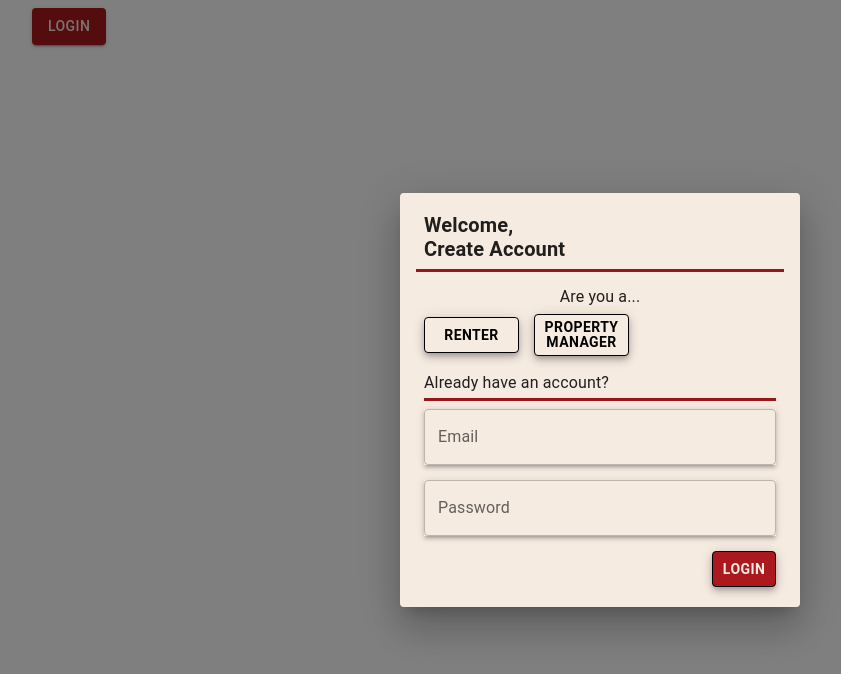
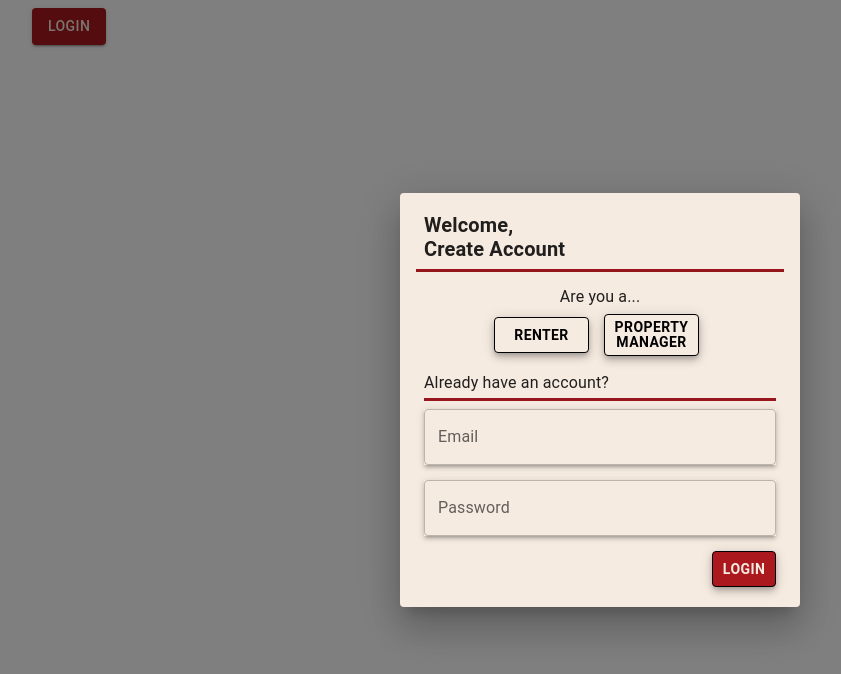
Before and after one commit to chrislqiu/Roomster, a React (Create React App) app in the folder client/: page /Login in a window 1280 px wide. Both pictures are taken after a click on the button "LOGIN". Shown: the top 674 px of the page, without its empty margins (40-881 px from the left). Built offline with nearby package versions, Linux system fonts and the light colour scheme.

Commit message:
- centered buttons

```diff
--- a/client/src/components/LoginView.js
+++ b/client/src/components/LoginView.js
@@ -80,7 +80,7 @@ const LoginView = ({ text}) => {
                             Are you a...
                         </Typography>
 
-                        <div style = {{justifyContent: "center", display: "inline", marginLeft: "auto", marginRight: "auto"}}>
+                        <div style = {{justifyContent: "center", display: "inline", marginLeft:"70px", marginRight:"70px"}}>
                             <Button
                                 sx={{
                                     ":hover": {
@@ -112,10 +112,9 @@ const LoginView = ({ text}) => {
                         Already have an account?
                     </Typography>
                     </Box>
-                    <Divider variant="middle" sx = {{textAlign: "center", borderBottomWidth: 3, color:"#AB191F", backgroundColor:"#AB191F", marginY:1, width: "100%", marginLeft: "auto", marginRight: "auto" }}/>
-
 
                     <Box>
+                        <Divider variant="middle" sx = {{textAlign: "center", borderBottomWidth: 3, color:"#AB191F", backgroundColor:"#AB191F", marginY:1, width: "100%", marginLeft: "auto", marginRight: "auto" }}/>
                         <div>
                             <TextField
                                 label="Email" id="email-textfield" variant="outlined" fullWidth
@@ -126,6 +125,10 @@ const LoginView = ({ text}) => {
                             <TextField
                                 label="Password" id="psw-textfield" variant="outlined" fullWidth
                                 sx = {{
+                                    ":focus": {
+                                        borderColor: "black"
+
+                                    },
                                     boxShadow:"3", margin:"dense", marginBottom:"15px"
                                 }}
                             />
```
